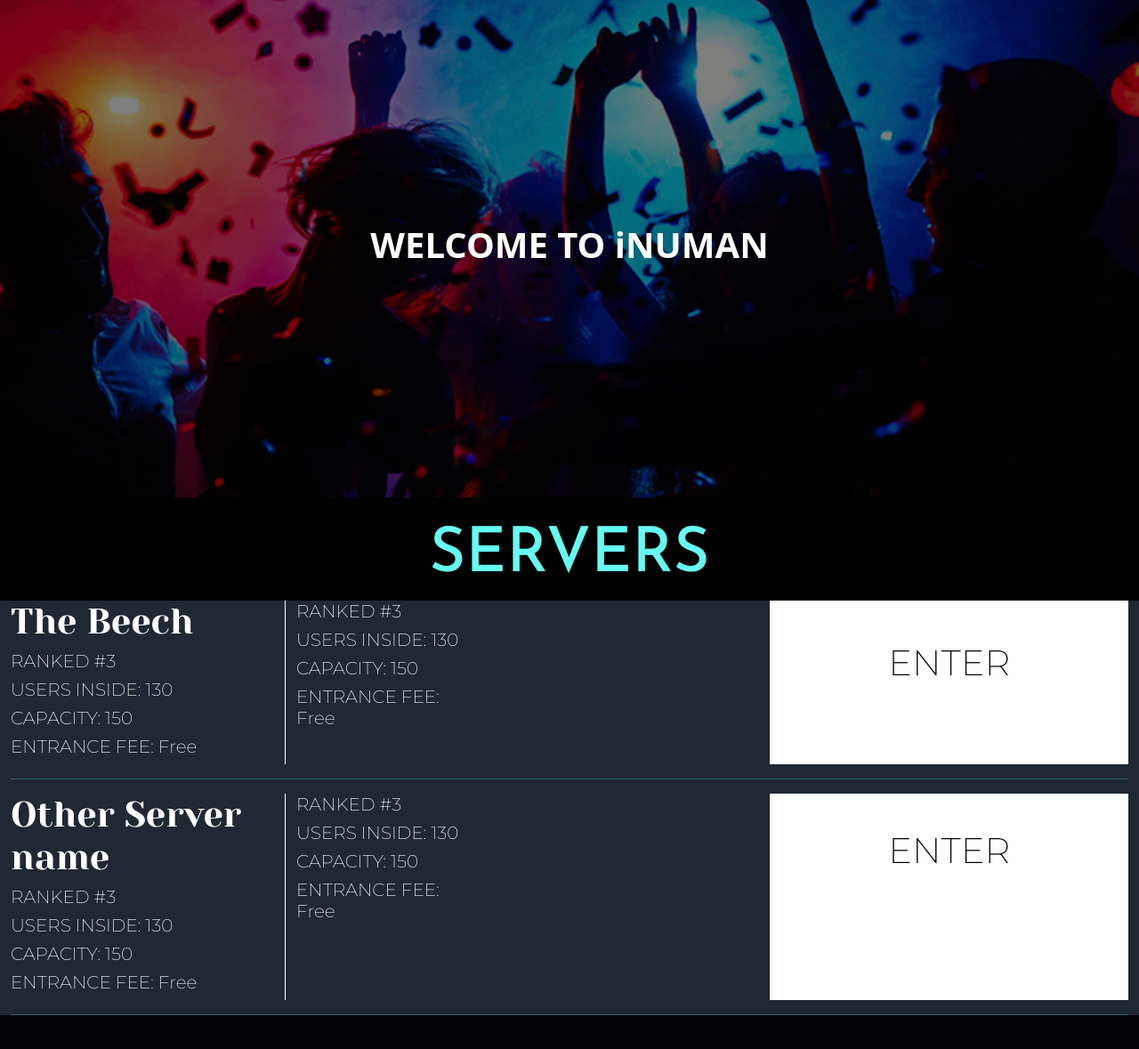
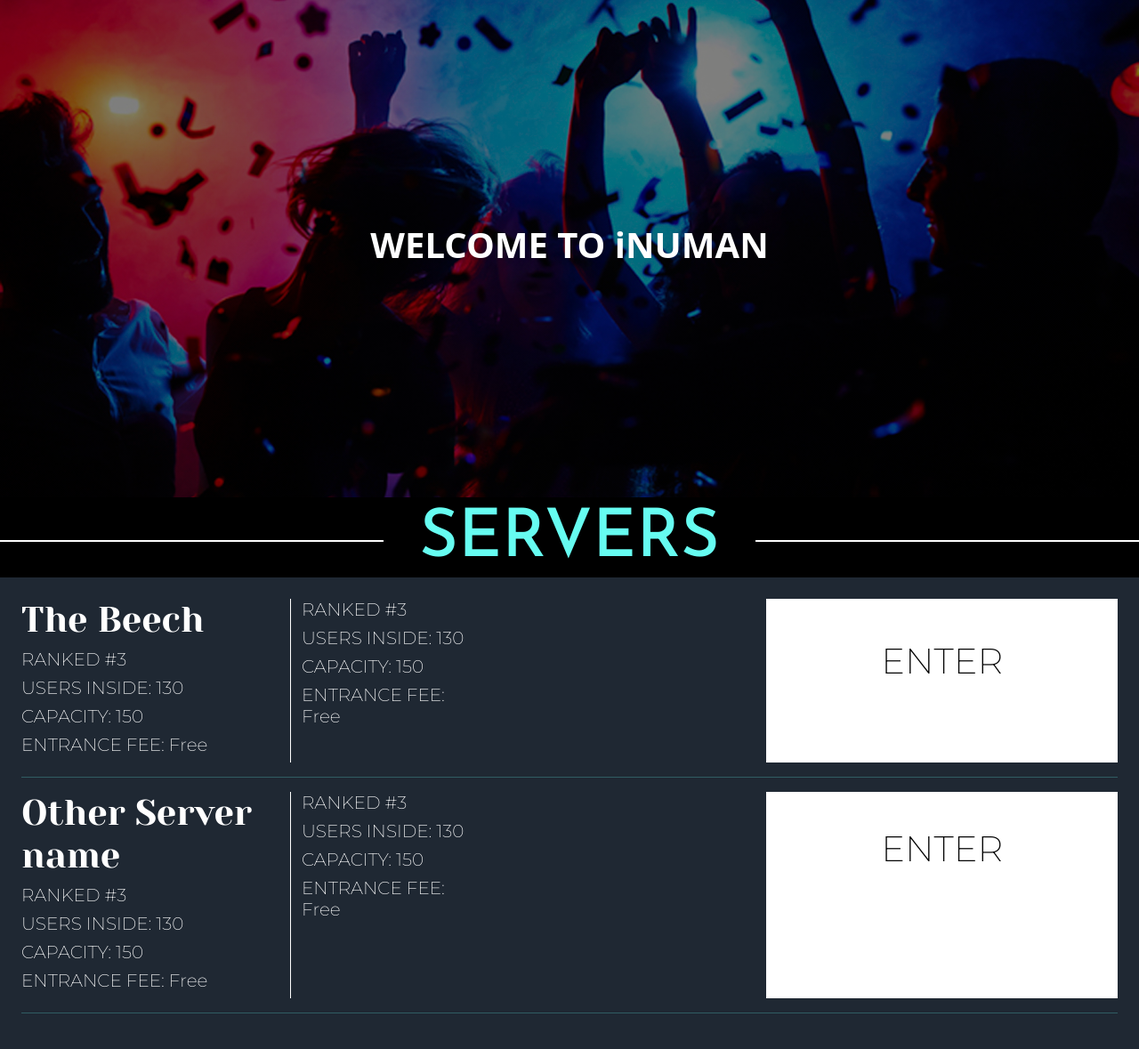
Before and after one commit to hansgsingh/inuman, a Flask app: page / in a window 1280 px wide. Shown: the part 57-1236 px from the top of the page at 89% size. Before the commit the page ends 1198 px from the top, so only its background shows below. Run offline with Flask 2, Linux system fonts and the light colour scheme; data comes from the database, SQL or seed files in the repository.

Commit message:
added styles index.html

```diff
--- a/app/package/static/styles/index.css
+++ b/app/package/static/styles/index.css
@@ -79,6 +79,15 @@ body, html {
 
 
 .title {
-  font-size: 70px;
+  font-size: 75px;
   font-family: 'Josefin Sans', sans-serif;
+  border-bottom: 2px solid white;
+  line-height: 0.001em;
+  width: 100%;
+  margin: 10px 0 40px;
 }
+
+.title span {
+  background-color:black;
+  padding:0 40px;
+}
--- a/app/package/templates/index.html
+++ b/app/package/templates/index.html
@@ -16,8 +16,8 @@
         </div>
     </div>
     <section id="servers">
-        <h1 class="text-center mt-4 title">SERVERS</h1>
-        <div class="container-fluid">
+        <h1 class="text-center mt-5 title"><span>SERVERS</span></h1>
+        <div class="container-fluid p-4">
             <div class="row server-info">
                 <div class="col-lg-3">
                     <h1 class="server-name">The Beech</h3>
--- a/app/package/templates/show_server.html
+++ b/app/package/templates/show_server.html
@@ -19,7 +19,6 @@
 </div>  -->
 <div class="container-fluid">
         <iframe width="100%" height="825" src="https://www.youtube.com/embed/rrYFx-6E7Ac?&autoplay=1&mute=1&controls=1" title="YouTube video player" frameborder="0" allow="accelerometer; autoplay; clipboard-write; encrypted-media; gyroscope; picture-in-picture" allowfullscreen></iframe>
->
 </div>
 
 
```
